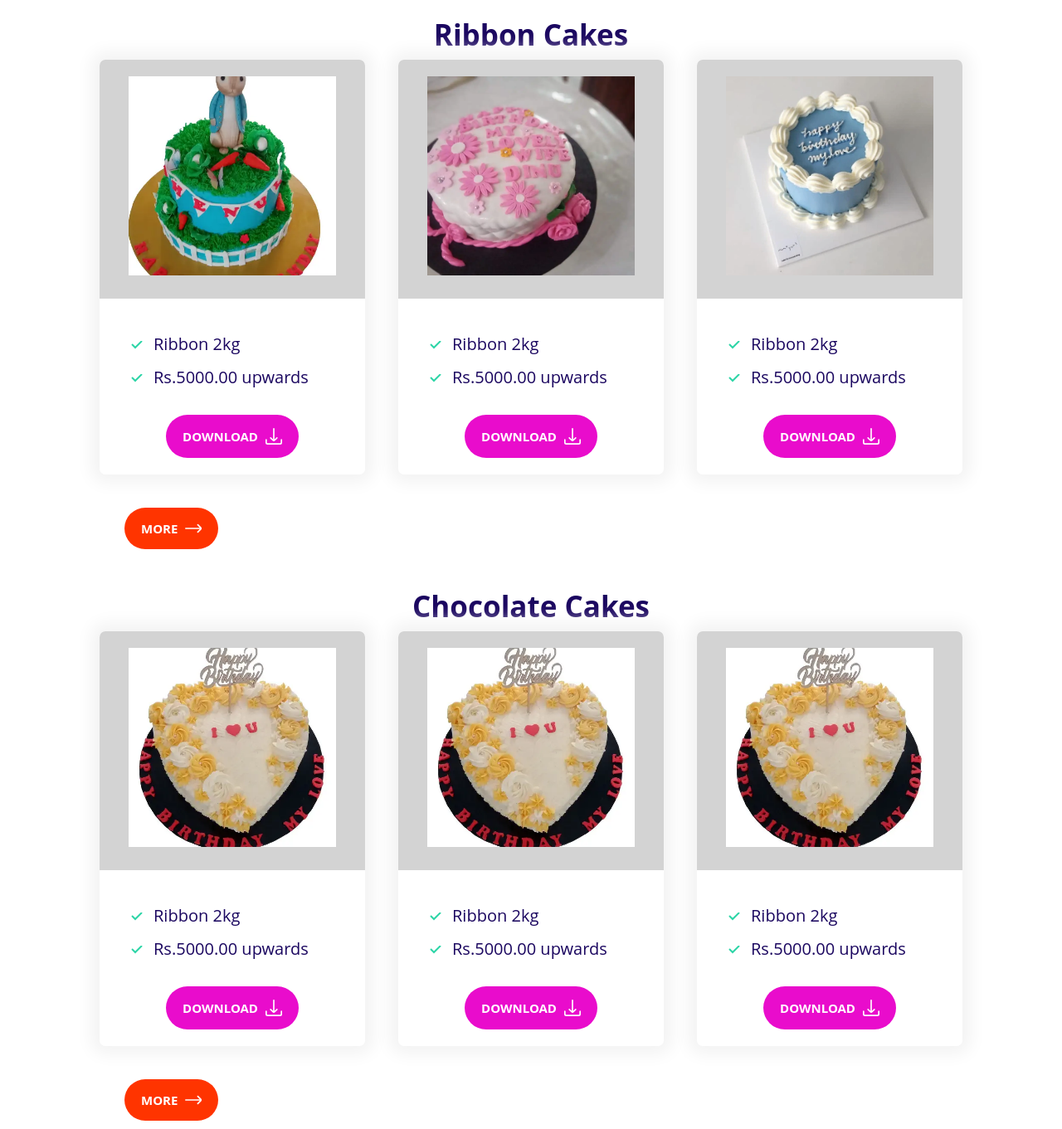
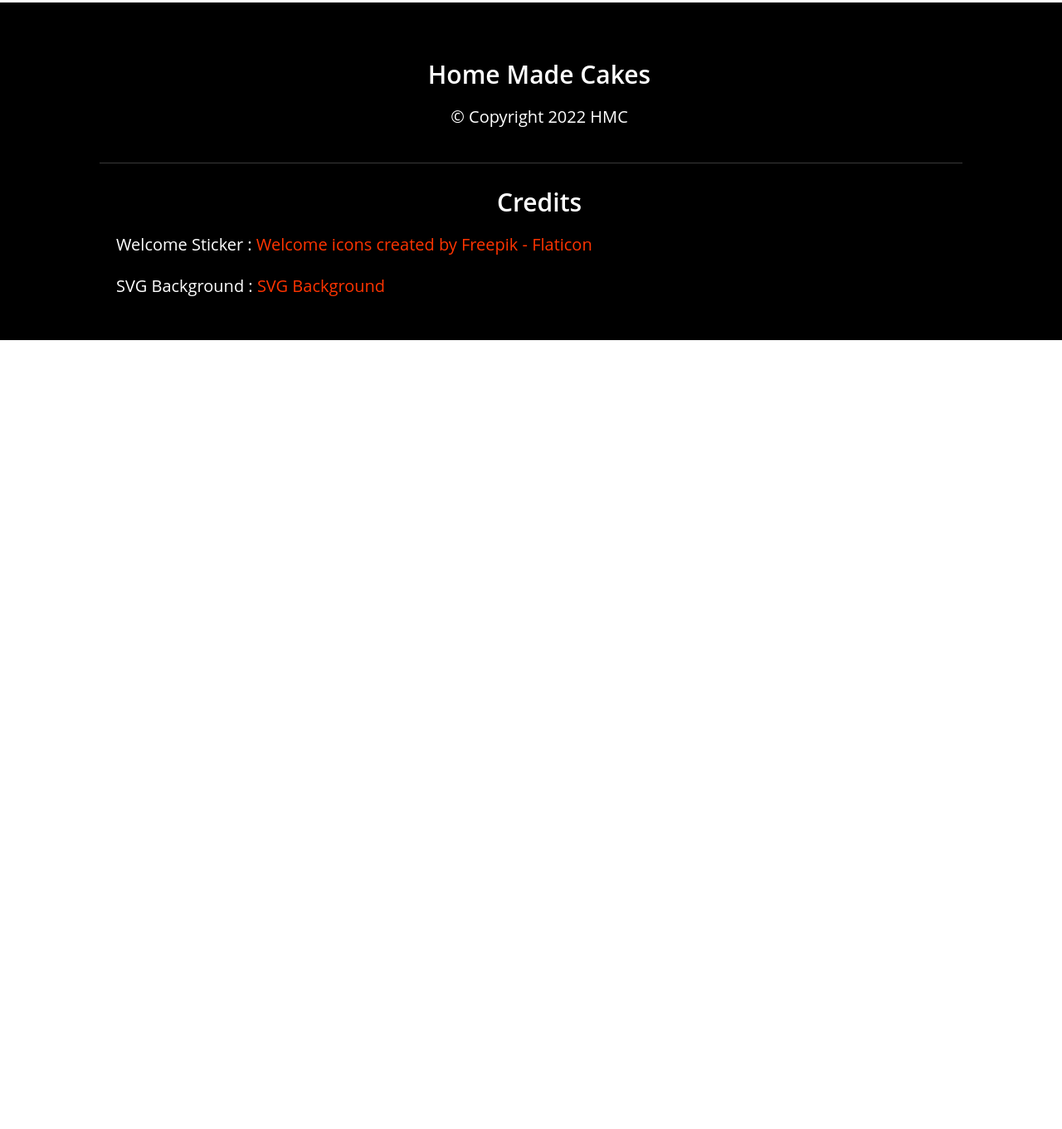
Before and after one commit to gamithf/Home-Made-Cakes, a website built with Parcel: page playground.html in a window 1280 px wide. Shown: the part 17-1378 px from the top of the page at 83% size. After the commit the page ends 800 px from the top, so only its background shows below. Built offline with nearby package versions, Linux system fonts and the light colour scheme.

Commit message:
Update the footer error

```diff
--- a/playground.html
+++ b/playground.html
@@ -9,181 +9,32 @@
     <link rel="stylesheet" href="css/styles.css" />
   </head>
   <body>
-    <section id="section" class="block container block--plans">
-      <h2 class="section__heading">Ribbon Cakes</h2>
-      <div class="grid grid--1x3">
-        <div class="plan">
-          <div class="card card--image">
-            <header class="card__header">
-              <a href="images/rCakes/1.webp"
-                ><img class="card__image" src="images/rCakes/1.webp" alt=""
-              /></a>
-            </header>
-            <div class="card__body">
-              <ul class="list list--tick">
-                <li class="list__item">Ribbon 2kg</li>
-                <li class="list__item">Rs.5000.00 upwards</li>
-              </ul>
-              <div class="download__button">
-                <a
-                  class="btn btn--card"
-                  href="images/rCakes/1.webp"
-                  download=""
-                >
-                  Download
-                  <svg class="icon icon--card">
-                    <use xlink:href="images/sprite.svg#download (1)"></use>
-                  </svg>
-                </a>
-              </div>
-            </div>
-          </div>
+    <footer class="block block--footer">
+      <div class="container grid">
+        <div class="footer__section copyright">
+          <h3 class="footer__heading">Home Made Cakes</h3>
+          <p class="copyright">&copy; Copyright 2022 HMC</p>
         </div>
-        <div class="plan">
-          <div class="card card--image">
-            <header class="card__header">
-              <a href="images/rCakes/2.webp"
-                ><img class="card__image" src="images/rCakes/2.webp" alt=""
-              /></a>
-            </header>
-            <div class="card__body">
-              <ul class="list list--tick">
-                <li class="list__item">Ribbon 2kg</li>
-                <li class="list__item">Rs.5000.00 upwards</li>
-              </ul>
-              <div class="download__button">
-                <a
-                  class="btn btn--card"
-                  href="images/rCakes/2.webp"
-                  download=""
-                >
-                  Download
-                  <svg class="icon icon--card">
-                    <use xlink:href="images/sprite.svg#download (1)"></use>
-                  </svg>
-                </a>
-              </div>
-            </div>
-          </div>
+        <div class="footer__section credits">
+          <h3 class="footer__heading">Credits</h3>
+          <p class="copright__text">
+            Welcome Sticker :
+            <a
+              href="https://www.flaticon.com/free-icons/welcome"
+              title="welcome icons"
+              >Welcome icons created by Freepik - Flaticon</a
+            >
+          </p>
+          <p class="copright__text">
+            SVG Background :
+            <a
+              href="https://www.design.svgbackgrounds.com/"
+              title="welcome icons"
+              >SVG Background</a
+            >
+          </p>
         </div>
-        <div class="plan">
-          <div class="card card--image">
-            <header class="card__header">
-              <a href="images/rCakes/3.webp"
-                ><img class="card__image" src="images/rCakes/3.webp" alt=""
-              /></a>
-            </header>
-            <div class="card__body">
-              <ul class="list list--tick">
-                <li class="list__item">Ribbon 2kg</li>
-                <li class="list__item">Rs.5000.00 upwards</li>
-              </ul>
-              <div class="download__button">
-                <a
-                  class="btn btn--card"
-                  href="images/rCakes/3.webp"
-                  download=""
-                >
-                  Download
-                  <svg class="icon icon--card">
-                    <use xlink:href="images/sprite.svg#download (1)"></use>
-                  </svg>
-                </a>
-              </div>
-            </div>
-          </div>
-        </div>
-        <a href="ribbonCakes.html">
-          <button class="btn btn--more">
-            More
-            <svg class="icon icon--card">
-              <use xlink:href="images/sprite.svg#arrow-right"></use>
-            </svg>
-          </button>
-        </a>
       </div>
-    </section>
-    <section class="block container block--plans">
-      <h2 class="section__heading">Chocolate Cakes</h2>
-      <div class="grid grid--1x3">
-        <div class="plan">
-          <div class="card card--image">
-            <header class="card__header">
-              <a href="images/1.webp"
-                ><img class="card__image" src="images/1.webp" alt=""
-              /></a>
-            </header>
-            <div class="card__body">
-              <ul class="list list--tick">
-                <li class="list__item">Ribbon 2kg</li>
-                <li class="list__item">Rs.5000.00 upwards</li>
-              </ul>
-              <div class="download__button">
-                <a class="btn btn--card" href="images/1.webp" download="">
-                  Download
-                  <svg class="icon icon--card">
-                    <use xlink:href="images/sprite.svg#download (1)"></use>
-                  </svg>
-                </a>
-              </div>
-            </div>
-          </div>
-        </div>
-        <div class="plan">
-          <div class="card card--image">
-            <header class="card__header">
-              <a href="images/1.webp"
-                ><img class="card__image" src="images/1.webp" alt=""
-              /></a>
-            </header>
-            <div class="card__body">
-              <ul class="list list--tick">
-                <li class="list__item">Ribbon 2kg</li>
-                <li class="list__item">Rs.5000.00 upwards</li>
-              </ul>
-              <div class="download__button">
-                <a class="btn btn--card" href="images/1.webp" download="">
-                  Download
-                  <svg class="icon icon--card">
-                    <use xlink:href="images/sprite.svg#download (1)"></use>
-                  </svg>
-                </a>
-              </div>
-            </div>
-          </div>
-        </div>
-        <div class="plan">
-          <div class="card card--image">
-            <header class="card__header">
-              <a href="images/1.webp"
-                ><img class="card__image" src="images/1.webp" alt=""
-              /></a>
-            </header>
-            <div class="card__body">
-              <ul class="list list--tick">
-                <li class="list__item">Ribbon 2kg</li>
-                <li class="list__item">Rs.5000.00 upwards</li>
-              </ul>
-              <div class="download__button">
-                <a class="btn btn--card" href="images/1.webp" download="">
-                  Download
-                  <svg class="icon icon--card">
-                    <use xlink:href="images/sprite.svg#download (1)"></use>
-                  </svg>
-                </a>
-              </div>
-            </div>
-          </div>
-        </div>
-        <a href="chocolateCakes.html">
-          <button class="btn btn--more">
-            More
-            <svg class="icon icon--card">
-              <use xlink:href="images/sprite.svg#arrow-right"></use>
-            </svg>
-          </button>
-        </a>
-      </div>
-    </section>
+    </footer>
   </body>
 </html>
```
Also changed, not shown: index.html (+5 -5 lines).
